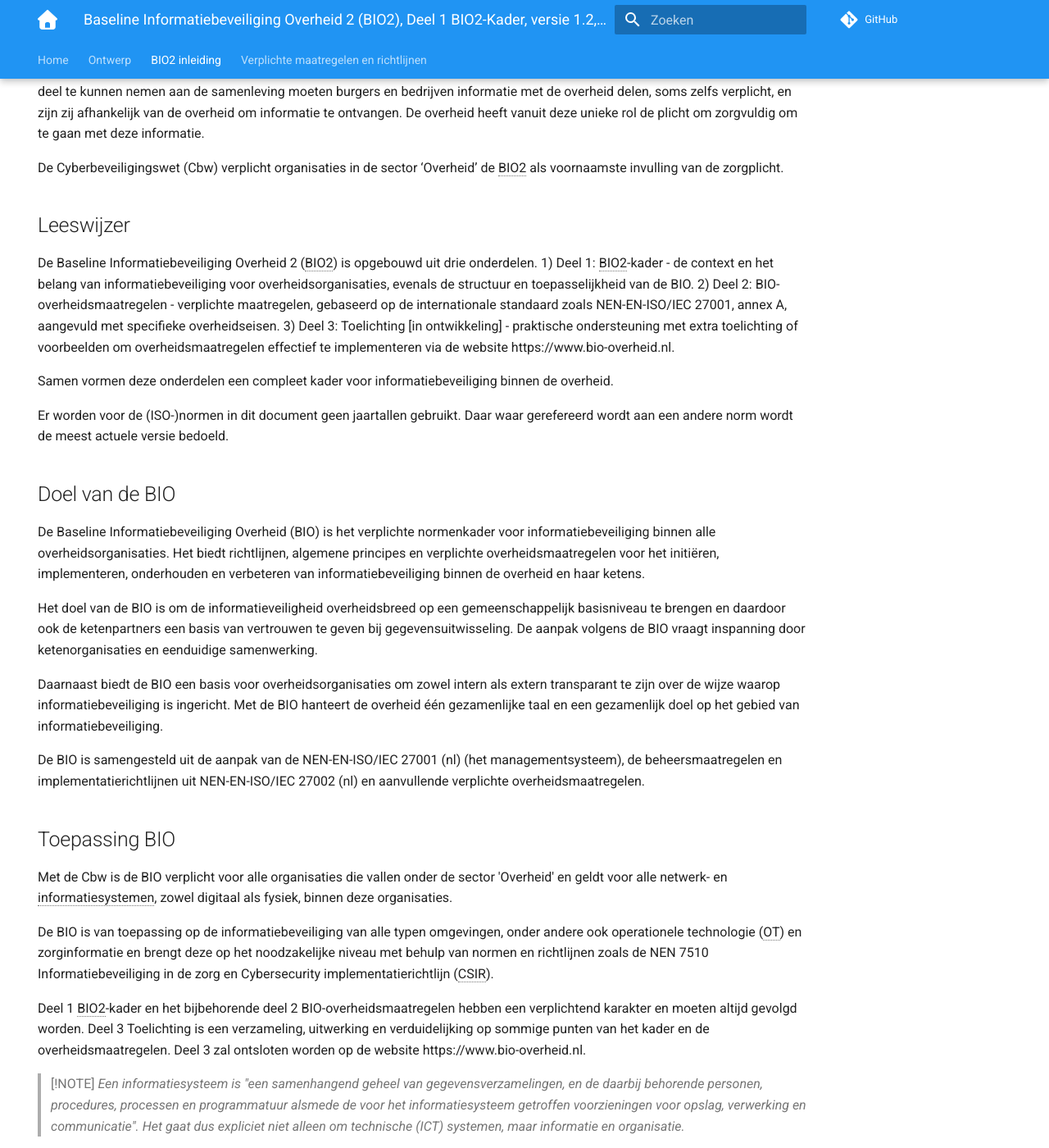
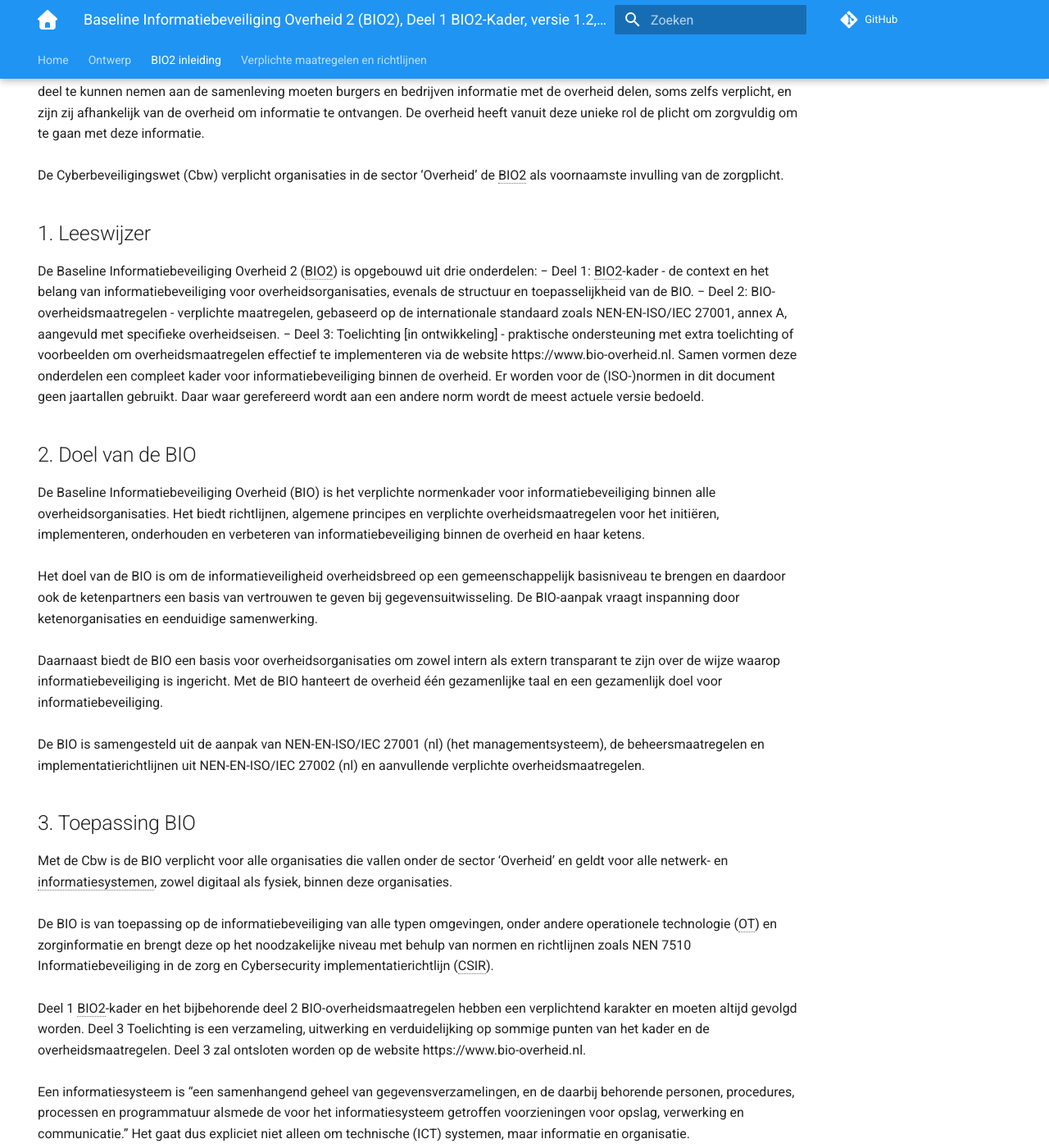
Before and after one commit to MinBZK/Baseline-Informatiebeveiliging-Overheid, an MkDocs documentation site: the page built from docs/inleiding/index.md, in a window 1280 px wide and 1400 px high, scrolled down 1327 px. Shown: the whole window at 82% size. Built offline with MkDocs 1.6.1 and Material for MkDocs 9.7.7, drawn with Linux system fonts in a browser that asks for light colours; comment, search, counter and statistics services are not loaded.

Commit message:
Update index.md

```diff
--- a/docs/inleiding/index.md
+++ b/docs/inleiding/index.md
@@ -35,40 +35,28 @@ In willekeurige volgorde danken wij de vertegenwoordigers van de koepels (Vereni
 De overheid vervult een essentiële rol in de samenleving door bij te dragen aan de democratische rechtsstaat en het bieden van diensten aan burgers en bedrijven.
 Deze verantwoordelijkheden vereisen een zorgvuldige omgang met informatie en gegevens.
 Om deel te kunnen nemen aan de samenleving moeten burgers en bedrijven informatie met de overheid delen, soms zelfs verplicht, en zijn zij afhankelijk van de overheid om informatie te ontvangen. De overheid heeft vanuit deze unieke rol de plicht om
-zorgvuldig om te gaan met deze informatie.
-
+zorgvuldig om te gaan met deze informatie.<br><br>
 De Cyberbeveiligingswet (Cbw) verplicht organisaties in de sector ‘Overheid’ de BIO2 als voornaamste invulling van de zorgplicht.
 
-## Leeswijzer
-De Baseline Informatiebeveiliging Overheid 2 (BIO2) is opgebouwd uit drie onderdelen.
-1) Deel 1: BIO2-kader - de context en het belang van informatiebeveiliging voor overheidsorganisaties, evenals de structuur en toepasselijkheid van de BIO.
-2) Deel 2: BIO-overheidsmaatregelen - verplichte maatregelen, gebaseerd op de internationale standaard zoals NEN-EN-ISO/IEC 27001, annex A, aangevuld met specifieke overheidseisen.
-3) Deel 3: Toelichting [in ontwikkeling] - praktische ondersteuning met extra toelichting of voorbeelden om overheidsmaatregelen effectief te implementeren via de website https://www.bio-overheid.nl.
+## 1. Leeswijzer
+De Baseline Informatiebeveiliging Overheid 2 (BIO2) is opgebouwd uit drie onderdelen:
+− Deel 1: BIO2-kader - de context en het belang van informatiebeveiliging voor overheidsorganisaties, evenals de structuur en toepasselijkheid van de BIO.
+− Deel 2: BIO-overheidsmaatregelen - verplichte maatregelen, gebaseerd op de internationale standaard zoals NEN-EN-ISO/IEC 27001, annex A, aangevuld met specifieke overheidseisen.
+− Deel 3: Toelichting [in ontwikkeling] - praktische ondersteuning met extra toelichting of voorbeelden om overheidsmaatregelen effectief te implementeren via de website https://www.bio-overheid.nl.
+Samen vormen deze onderdelen een compleet kader voor informatiebeveiliging binnen de overheid. Er worden voor de (ISO-)normen in dit document geen jaartallen gebruikt.
+Daar waar gerefereerd wordt aan een andere norm wordt de meest actuele versie bedoeld.
 
-Samen vormen deze onderdelen een compleet kader voor informatiebeveiliging binnen de overheid.
+## 2. Doel van de BIO
+De Baseline Informatiebeveiliging Overheid (BIO) is het verplichte normenkader voor informatiebeveiliging binnen alle overheidsorganisaties. Het biedt richtlijnen, algemene principes en verplichte overheidsmaatregelen voor het initiëren, implementeren, onderhouden en verbeteren van informatiebeveiliging binnen de overheid en haar ketens.<br><br>
+Het doel van de BIO is om de informatieveiligheid overheidsbreed op een gemeenschappelijk basisniveau te brengen en daardoor ook de ketenpartners een basis van vertrouwen te geven bij gegevensuitwisseling. De BIO-aanpak vraagt inspanning door ketenorganisaties en eenduidige samenwerking.<br><br>
+Daarnaast biedt de BIO een basis voor overheidsorganisaties om zowel intern als extern transparant te zijn over de wijze waarop informatiebeveiliging is ingericht. Met de BIO hanteert de overheid één gezamenlijke taal en een gezamenlijk doel voor informatiebeveiliging.<br><br>
+De BIO is samengesteld uit de aanpak van NEN-EN-ISO/IEC 27001 (nl) (het managementsysteem), de beheersmaatregelen en implementatierichtlijnen uit NEN-EN-ISO/IEC 27002 (nl) en aanvullende verplichte overheidsmaatregelen.
 
-Er worden voor de (ISO-)normen in dit document geen jaartallen gebruikt. Daar waar gerefereerd wordt aan een andere norm wordt de meest actuele versie bedoeld.
-
-## Doel van de BIO
-
-De Baseline Informatiebeveiliging Overheid (BIO) is het verplichte normenkader voor informatiebeveiliging binnen alle overheidsorganisaties. Het biedt richtlijnen, algemene principes en verplichte overheidsmaatregelen voor het initiëren, implementeren, onderhouden en verbeteren van informatiebeveiliging binnen de overheid en haar ketens.
-
-Het doel van de BIO is om de informatieveiligheid overheidsbreed op een gemeenschappelijk basisniveau te brengen en daardoor ook de ketenpartners een basis van vertrouwen te geven bij gegevensuitwisseling. De aanpak volgens de BIO vraagt inspanning door ketenorganisaties en eenduidige samenwerking.
-
-Daarnaast biedt de BIO een basis voor overheidsorganisaties om zowel intern als extern transparant te zijn over de wijze waarop informatiebeveiliging is ingericht. Met de BIO hanteert de overheid één gezamenlijke taal en een gezamenlijk doel op het gebied van informatiebeveiliging.
-
-De BIO is samengesteld uit de aanpak van de NEN-EN-ISO/IEC 27001 (nl) (het managementsysteem), de beheersmaatregelen en implementatierichtlijnen uit NEN-EN-ISO/IEC 27002 (nl) en aanvullende verplichte overheidsmaatregelen.
-
-## Toepassing BIO
-
-Met de Cbw is de BIO verplicht voor alle organisaties die vallen onder de sector 'Overheid' en geldt voor alle netwerk- en informatiesystemen, zowel digitaal als fysiek, binnen deze organisaties.
-
-De BIO is van toepassing op de informatiebeveiliging van alle typen omgevingen, onder andere ook operationele technologie (OT) en zorginformatie en brengt deze op het noodzakelijke niveau met behulp van normen en richtlijnen zoals de NEN 7510 Informatiebeveiliging in de zorg en Cybersecurity implementatierichtlijn (CSIR).
-
-Deel 1 BIO2-kader en het bijbehorende deel 2 BIO-overheidsmaatregelen hebben een verplichtend karakter en moeten altijd gevolgd worden. Deel 3 Toelichting is een verzameling, uitwerking en verduidelijking op sommige punten van het kader en de overheidsmaatregelen. Deel 3 zal ontsloten worden op de website https://www.bio-overheid.nl.
-
-> [!NOTE]
-> _Een informatiesysteem is "een samenhangend geheel van gegevensverzamelingen, en de daarbij behorende personen, procedures, processen en programmatuur alsmede de voor het informatiesysteem getroffen voorzieningen voor opslag, verwerking en communicatie". Het gaat dus expliciet niet alleen om technische (ICT) systemen, maar informatie en organisatie._
+## 3. Toepassing BIO
+Met de Cbw is de BIO verplicht voor alle organisaties die vallen onder de sector ‘Overheid’ en geldt voor alle netwerk- en informatiesystemen, zowel digitaal als fysiek, binnen deze organisaties.<br><br>
+De BIO is van toepassing op de informatiebeveiliging van alle typen omgevingen, onder andere operationele technologie (OT) en zorginformatie en brengt deze op het noodzakelijke niveau met behulp van normen en richtlijnen zoals NEN 7510 Informatiebeveiliging in de zorg en Cybersecurity implementatierichtlijn (CSIR).<br><br>
+Deel 1 BIO2-kader en het bijbehorende deel 2 BIO-overheidsmaatregelen hebben een verplichtend karakter en moeten altijd gevolgd worden. Deel 3 Toelichting is een verzameling, uitwerking en verduidelijking op sommige punten van het kader en de overheidsmaatregelen. Deel 3 zal ontsloten worden op de website https://www.bio-overheid.nl.<br><br>
+Een informatiesysteem is “een samenhangend geheel van gegevensverzamelingen, en de daarbij behorende personen, procedures, processen en programmatuur alsmede de voor het informatiesysteem getroffen voorzieningen voor opslag, verwerking en communicatie.” Het gaat dus expliciet niet alleen om technische (ICT) systemen, maar informatie en organisatie.
 
 ## Verplichtingen BIO
 
```
